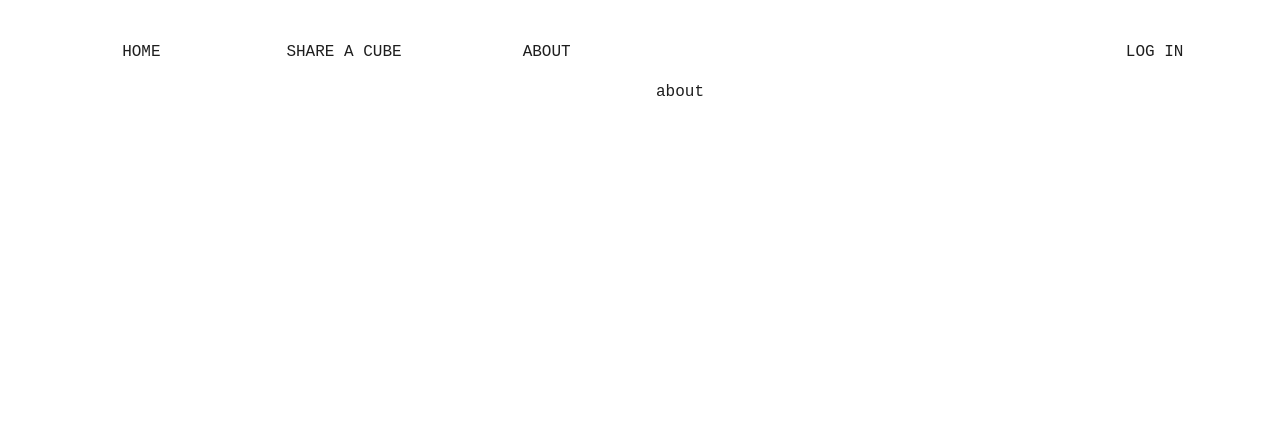
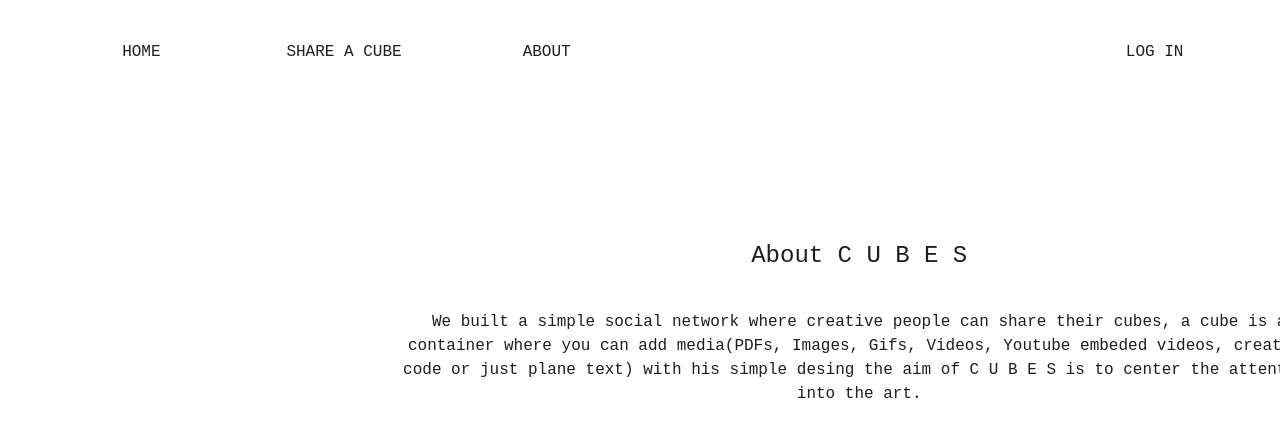
Before and after one commit to BreaGG/CUBES-HackUDC-2024, a React (Vite) app in the folder subes-front/: page /about in a window 1280 px wide. Shown: the top 436 px of the page. Built offline with nearby package versions, Linux system fonts and the light colour scheme.

Commit message:
about page and text example

```diff
--- a/subes-front/src/assets/components/about/about.css
+++ b/subes-front/src/assets/components/about/about.css
@@ -0,0 +1,8 @@
+.about-section {
+    margin-left: 28%;
+    display: flex;
+    flex-direction: column;
+    align-items: center;
+    justify-content: center;
+    height: 60vh;
+}
--- a/subes-front/src/assets/components/about/about.jsx
+++ b/subes-front/src/assets/components/about/about.jsx
@@ -2,9 +2,10 @@ import './about.css'
 
 function About () {
     return (
-        <>
-        about
-        </>
+        <section className='about-section'>
+            <h1>About C U B E S</h1>
+            <p>We built a simple social network where creative people can share their cubes, a cube is a container where you can add media(PDFs, Images, Gifs, Videos, Youtube embeded videos, creative code or just plane text) with his simple desing the aim of C U B E S is to center the attention into the art.</p>
+        </section>
     )
 }
 
--- a/subes-front/src/assets/components/postDetails/postDetails.css
+++ b/subes-front/src/assets/components/postDetails/postDetails.css
@@ -10,3 +10,8 @@
 .post-details img {
     width: 90%;
 }
+
+.iframe-detail {
+    width: 100%;
+    height: 40rem;
+}
--- a/subes-front/src/assets/components/postDetails/postDetails.jsx
+++ b/subes-front/src/assets/components/postDetails/postDetails.jsx
@@ -35,19 +35,19 @@ const renderMedia = (media) => {
 
     if (media && media.includes(".tiiny.site")) {
         console.log("Rendering PDF:", media);
-        return <iframe className='media' src={media} title="PDF Viewer"></iframe>;
+        return <iframe className='iframe-detail' src={media} title="PDF Viewer"></iframe>;
     } else if (media && media.includes("youtube")) {
         console.log("Rendering YouTube video:", media);
-        return <iframe className='media' src={media} title="YouTube Video"></iframe>;
+        return <iframe className='iframe-detail' src={media} title="YouTube Video"></iframe>;
     } else if (media && media.includes(".mp4")) {
         console.log("Rendering  video:", media);
-        return <video className='media' autoPlay='true' src={media} title="YouTube Video"></video>;
+        return <video autoPlay='true' src={media} title="YouTube Video"></video>;
     } else if (media && !media.includes("http")) {
         console.log("Rendering text:", media);
         return <h3 className='media-text'>{media}</h3>;
     }else if (media) {
         console.log("Rendering image:", media);
-        return <img className='media' src={media} alt="" />;
+        return <img src={media} alt="" />;
     } else {
         return null;
     }
```
Also changed, not shown: 1 other file (tests, documents, lock files or other folders).
